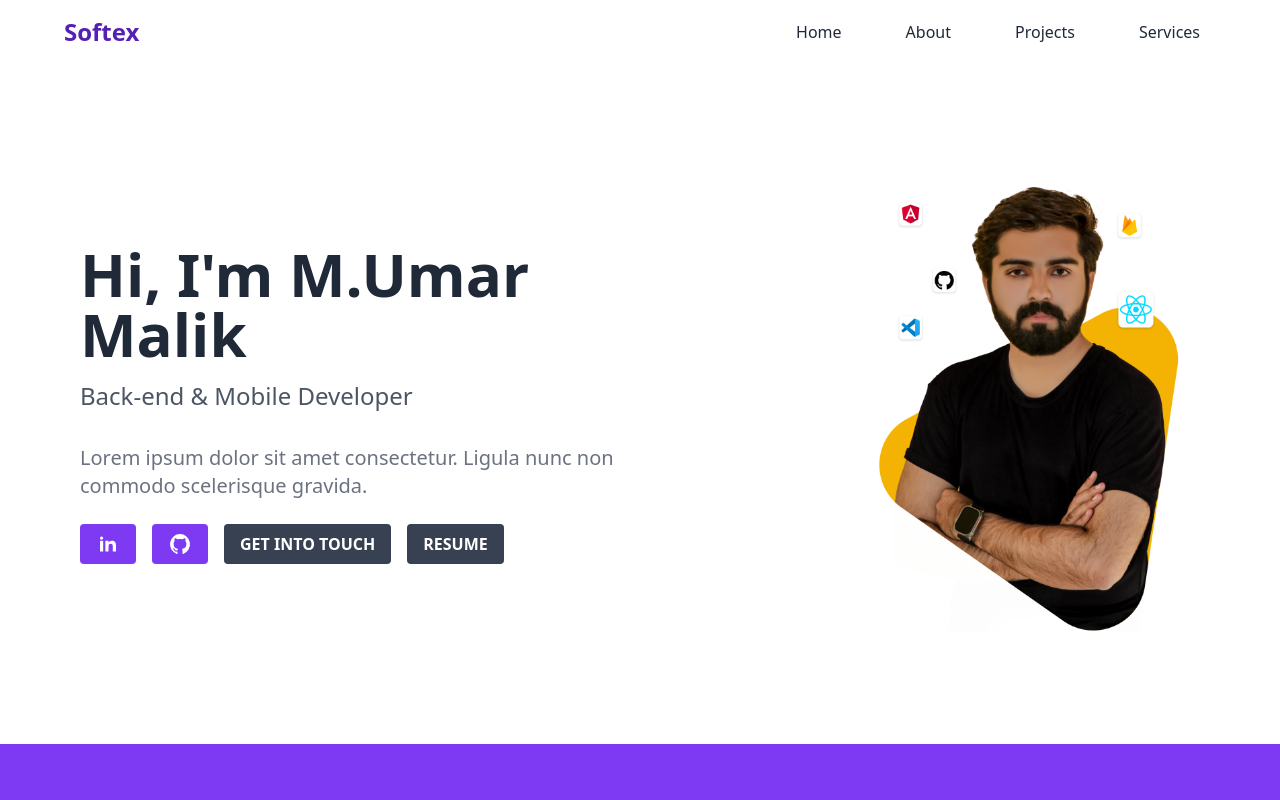
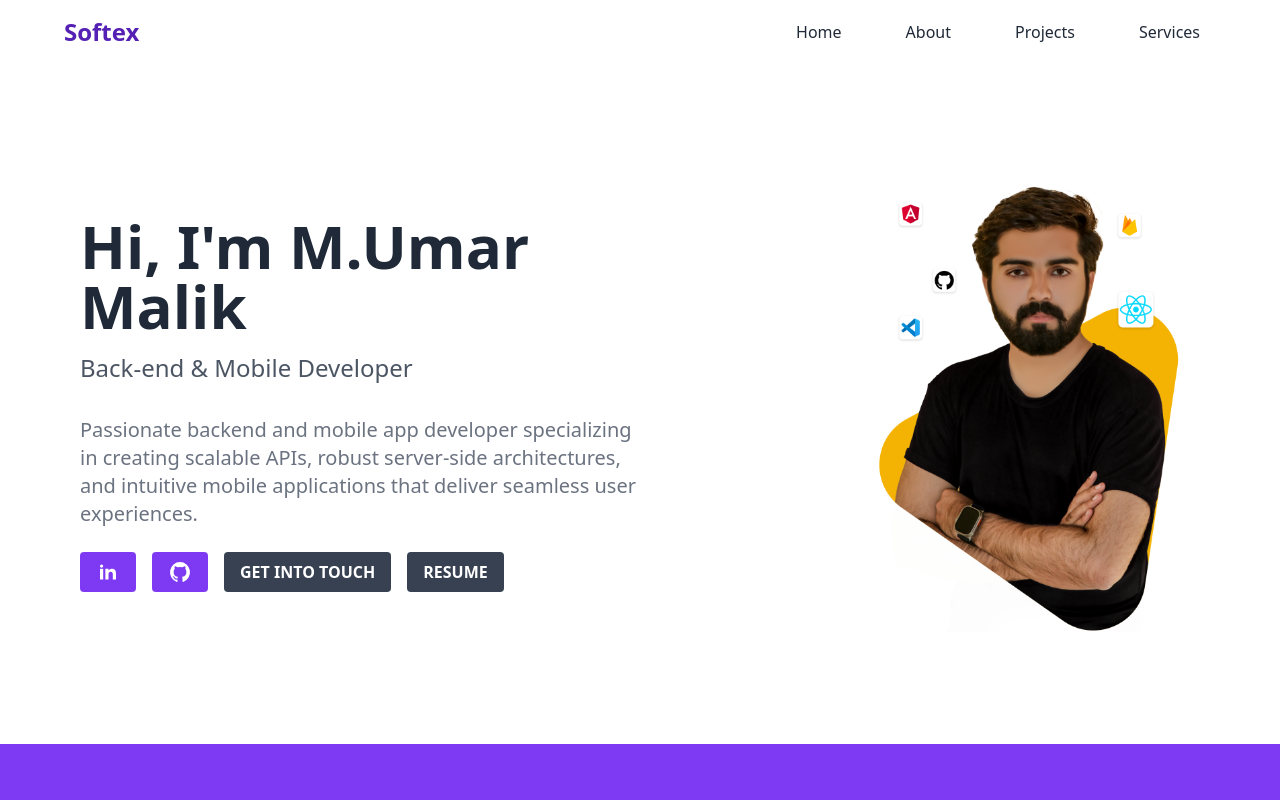
Before and after one commit to MuhammadUmarMalik/softex--singlePage, a React (Vite) app: page / in a window 1280 px wide. Shown: the top 800 px of the page. Built offline with nearby package versions, Linux system fonts and the light colour scheme.

Commit message:
Update Hero.tsx

```diff
--- a/src/components/Hero.tsx
+++ b/src/components/Hero.tsx
@@ -17,8 +17,7 @@ function Hero() {
             Back-end & Mobile Developer
           </h2>
           <p className="text-gray-500 mt-6 md:mt-8 lg:text-lg xl:text-xl">
-            Lorem ipsum dolor sit amet consectetur. Ligula nunc non commodo
-            scelerisque gravida.
+Passionate backend and mobile app developer specializing in creating scalable APIs, robust server-side architectures, and intuitive mobile applications that deliver seamless user experiences.
           </p>
           <div className="flex flex-wrap justify-center lg:justify-start gap-4 mt-6">
             <a
```
